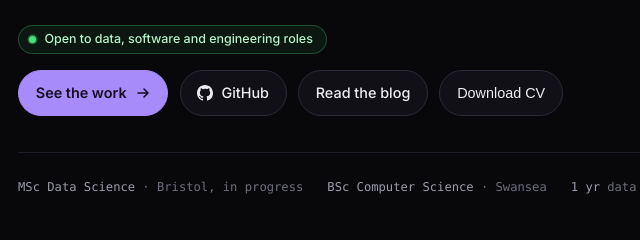
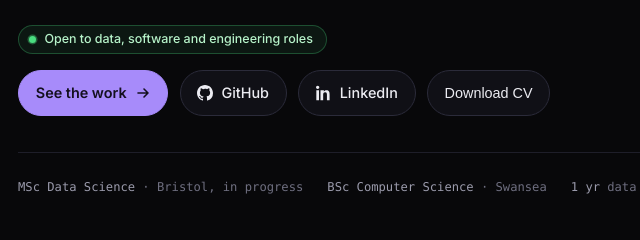
Before and after one commit to Tommo1818/Tommo1818.github.io, an Astro site: page / in a window 1280 px wide. Shown: the part 433-673 px from the top of the page, 102-742 px from the left. Built offline with nearby package versions, Linux system fonts and the light colour scheme; Astro itself is replaced by a stand-in of ours.

Commit message:
content: add LinkedIn to hero, contact, footer, print CV and Person schema

```diff
--- a/src/data/site.ts
+++ b/src/data/site.ts
@@ -26,7 +26,7 @@ export const links = {
     'https://www.polarsteps.com/TomVernon/7568138-tom-and-kath-return-to-japan',
   /** TODO: fill in when available — hidden until then. */
   email: '',
-  linkedin: '',
+  linkedin: 'https://www.linkedin.com/in/tom-vernon-7442b0197',
   music: 'https://solo.to/tomvernon2',
 };
 
--- a/src/layouts/Base.astro
+++ b/src/layouts/Base.astro
@@ -117,8 +117,9 @@ const personSchema = {
       <div class="wrap footer-inner">
         <span class="mono">© {new Date().getFullYear()} {site.name}</span>
         <span class="mono">
-          <a href={links.github}>GitHub</a> ·
-          <a href={links.blog}>Blog</a> ·
+          <a href={links.linkedin} target="_blank" rel="noopener noreferrer">LinkedIn</a> ·
+          <a href={links.github} target="_blank" rel="noopener noreferrer">GitHub</a> ·
+          <a href={links.blog} target="_blank" rel="noopener noreferrer">Blog</a> ·
           <a href="/#contact">Contact</a>
         </span>
       </div>
--- a/src/pages/index.astro
+++ b/src/pages/index.astro
@@ -34,7 +34,10 @@ const featured = work.filter((entry) => entry.data.featured);
         <svg viewBox="0 0 16 16" fill="currentColor" aria-hidden="true"><path d="M8 0C3.58 0 0 3.58 0 8c0 3.54 2.29 6.53 5.47 7.59.4.07.55-.17.55-.38 0-.19-.01-.82-.01-1.49-2.01.37-2.53-.49-2.69-.94-.09-.23-.48-.94-.82-1.13-.28-.15-.68-.52-.01-.53.63-.01 1.08.58 1.23.82.72 1.21 1.87.87 2.33.66.07-.52.28-.87.51-1.07-1.78-.2-3.64-.89-3.64-3.95 0-.87.31-1.59.82-2.15-.08-.2-.36-1.02.08-2.12 0 0 .67-.21 2.2.82a7.4 7.4 0 0 1 2-.27c.68 0 1.36.09 2 .27 1.53-1.04 2.2-.82 2.2-.82.44 1.1.16 1.92.08 2.12.51.56.82 1.27.82 2.15 0 3.07-1.87 3.75-3.65 3.95.29.25.54.73.54 1.48 0 1.07-.01 1.93-.01 2.2 0 .21.15.46.55.38A8.01 8.01 0 0 0 16 8c0-4.42-3.58-8-8-8Z"/></svg>
         GitHub
       </a>
-      <a class="btn" href={links.blog} target="_blank" rel="noopener noreferrer">Read the blog</a>
+      <a class="btn" href={links.linkedin} target="_blank" rel="noopener noreferrer">
+        <svg viewBox="0 0 24 24" fill="currentColor" aria-hidden="true"><path d="M4.98 3.5C4.98 4.88 3.87 6 2.5 6S.02 4.88.02 3.5 1.12 1 2.5 1s2.48 1.12 2.48 2.5ZM.5 8h4v15h-4V8Zm7.5 0h3.8v2.05h.05c.53-1 1.83-2.05 3.77-2.05 4.03 0 4.78 2.65 4.78 6.1V23h-4v-7.9c0-1.88-.03-4.3-2.62-4.3-2.63 0-3.03 2.05-3.03 4.16V23h-4V8Z"/></svg>
+        LinkedIn
+      </a>
       <button class="btn" type="button" data-print>Download CV</button>
     </div>
 
@@ -46,7 +49,7 @@ const featured = work.filter((entry) => entry.data.featured);
     </div>
 
     <p class="print-contact">
-      tommo1818.github.io · github.com/Tommo1818 · tomsblog.data.blog
+      tommo1818.github.io · linkedin.com/in/tom-vernon-7442b0197 · github.com/Tommo1818
     </p>
   </section>
 
@@ -293,6 +296,7 @@ const featured = work.filter((entry) => entry.data.featured);
       </p>
       <div class="contact-actions">
         <a class="btn btn--primary" href={links.contact} target="_blank" rel="noopener noreferrer">Get in touch</a>
+        <a class="btn" href={links.linkedin} target="_blank" rel="noopener noreferrer">LinkedIn</a>
         <a class="btn" href={links.github} target="_blank" rel="noopener noreferrer">GitHub</a>
         <a class="btn" href={links.blog} target="_blank" rel="noopener noreferrer">Blog</a>
         <button class="btn" type="button" data-print>Download CV</button>
```
